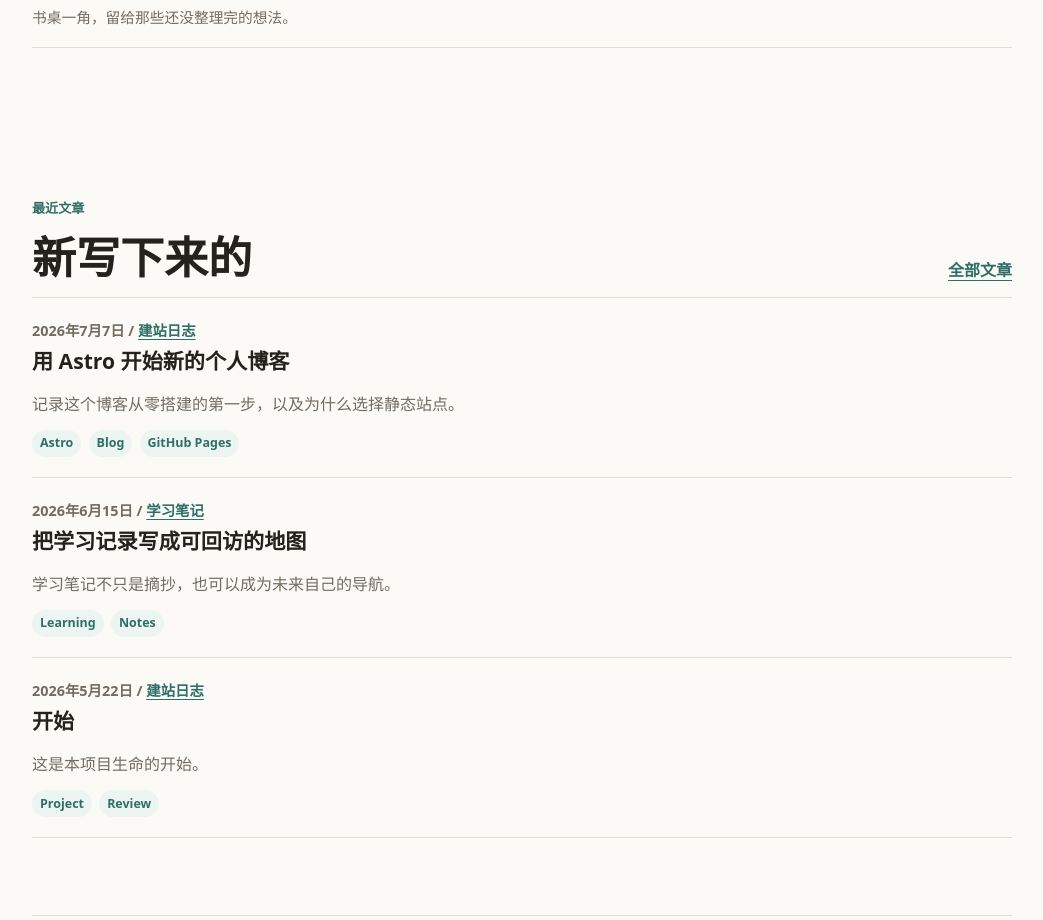
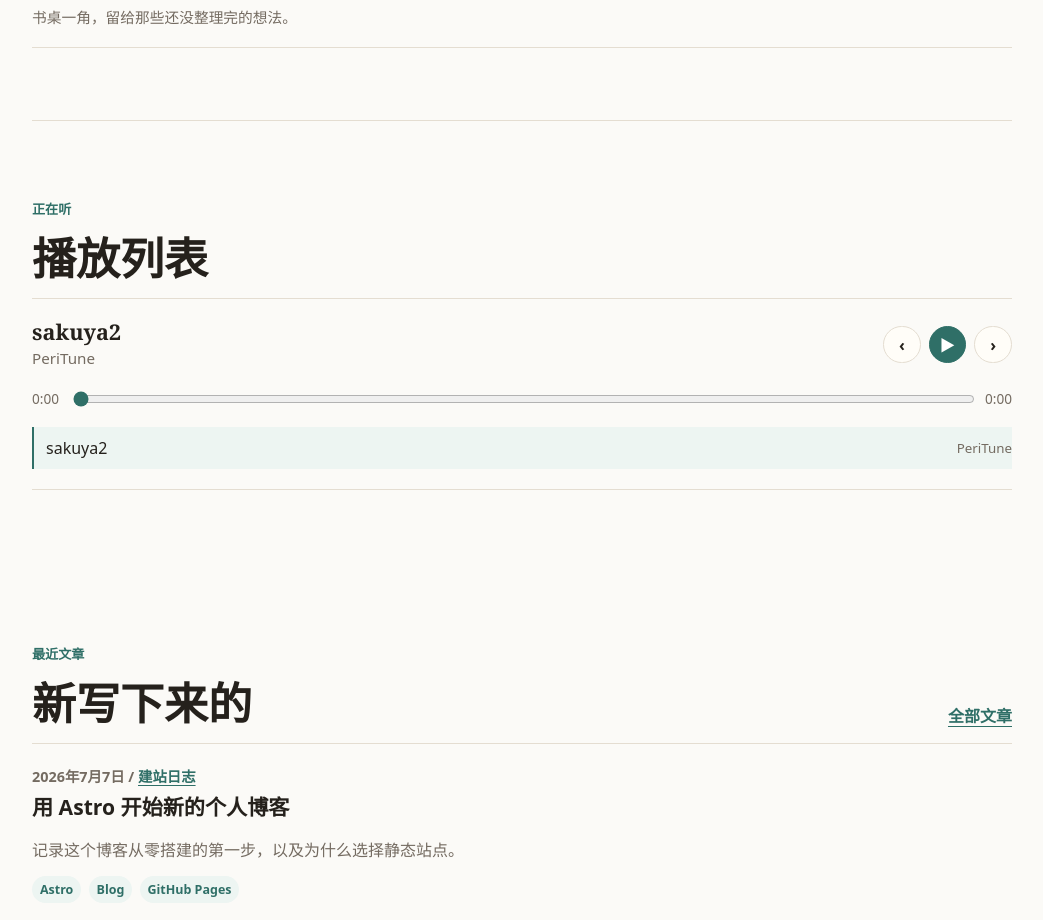
Before and after one commit to TobeTenkabito/TobeTenkabito.github.io, an Astro site: page / in a window 1280 px wide. Shown: the part 1050-1970 px from the top of the page, without its empty margins (118-1161 px from the left). Built offline with nearby package versions, Linux system fonts and the light colour scheme; Astro itself is replaced by a stand-in of ours.

Commit message:
"add the music player component and audio file for Sakuya2.mp3"

```diff
--- /dev/null
+++ b/src/components/MusicPlayer.astro
@@ -0,0 +1,169 @@
+---
+import { playlist } from '@/data/music';
+---
+
+<section class="section music-section" aria-labelledby="music-heading" data-music-player>
+  <div class="section-heading">
+    <div>
+      <p class="eyebrow">正在听</p>
+      <h2 id="music-heading">播放列表</h2>
+    </div>
+  </div>
+
+  <div class="music-player">
+    <div class="music-now">
+      <p class="music-title" data-track-title>{playlist[0]?.title}</p>
+      <p class="music-artist" data-track-artist>{playlist[0]?.artist}</p>
+    </div>
+
+    <div class="music-controls" aria-label="音乐播放控制">
+      <button class="icon-button" type="button" aria-label="上一首" data-prev>‹</button>
+      <button class="icon-button play-button" type="button" aria-label="播放" data-play>
+        <span data-play-icon>▶</span>
+      </button>
+      <button class="icon-button" type="button" aria-label="下一首" data-next>›</button>
+    </div>
+
+    <div class="music-progress">
+      <span data-current-time>0:00</span>
+      <input data-seek type="range" min="0" max="100" value="0" aria-label="播放进度" />
+      <span data-duration>0:00</span>
+    </div>
+
+    <audio data-audio preload="metadata" src={playlist[0]?.src}></audio>
+
+    <ol class="track-list">
+      {
+        playlist.map((track, index) => (
+          <li>
+            <button
+              type="button"
+              class={index === 0 ? 'track-button is-active' : 'track-button'}
+              data-track-index={index}
+              data-src={track.src}
+              data-title={track.title}
+              data-artist={track.artist}
+            >
+              <span>{track.title}</span>
+              <small>{track.artist}</small>
+            </button>
+          </li>
+        ))
+      }
+    </ol>
+  </div>
+</section>
+
+<script>
+  const player = document.querySelector('[data-music-player]');
+
+  if (player) {
+    const audio = player.querySelector<HTMLAudioElement>('[data-audio]');
+    const playButton = player.querySelector<HTMLButtonElement>('[data-play]');
+    const playIcon = player.querySelector<HTMLElement>('[data-play-icon]');
+    const prevButton = player.querySelector<HTMLButtonElement>('[data-prev]');
+    const nextButton = player.querySelector<HTMLButtonElement>('[data-next]');
+    const title = player.querySelector<HTMLElement>('[data-track-title]');
+    const artist = player.querySelector<HTMLElement>('[data-track-artist]');
+    const seek = player.querySelector<HTMLInputElement>('[data-seek]');
+    const currentTime = player.querySelector<HTMLElement>('[data-current-time]');
+    const duration = player.querySelector<HTMLElement>('[data-duration]');
+    const trackButtons = [...player.querySelectorAll<HTMLButtonElement>('[data-track-index]')];
+    let currentIndex = 0;
+
+    const formatTime = (seconds: number) => {
+      if (!Number.isFinite(seconds)) return '0:00';
+      const minutes = Math.floor(seconds / 60);
+      const rest = Math.floor(seconds % 60).toString().padStart(2, '0');
+      return `${minutes}:${rest}`;
+    };
+
+    const setActiveTrack = (index: number, shouldPlay = false) => {
+      const track = trackButtons[index];
+      if (!track || !(audio instanceof HTMLAudioElement)) return;
+
+      currentIndex = index;
+      audio.src = track.dataset.src || '';
+      if (title) title.textContent = track.dataset.title || '';
+      if (artist) artist.textContent = track.dataset.artist || '';
+
+      for (const button of trackButtons) {
+        button.classList.toggle('is-active', button === track);
+      }
+
+      if (seek instanceof HTMLInputElement) seek.value = '0';
+      if (currentTime) currentTime.textContent = '0:00';
+      if (duration) duration.textContent = '0:00';
+
+      if (shouldPlay) {
+        audio.play();
+      }
+    };
+
+    const playCurrent = () => {
+      if (audio instanceof HTMLAudioElement) audio.play();
+    };
+
+    const pauseCurrent = () => {
+      if (audio instanceof HTMLAudioElement) audio.pause();
+    };
+
+    playButton?.addEventListener('click', () => {
+      if (!(audio instanceof HTMLAudioElement)) return;
+      if (audio.paused) {
+        playCurrent();
+      } else {
+        pauseCurrent();
+      }
+    });
+
+    prevButton?.addEventListener('click', () => {
+      const nextIndex = (currentIndex - 1 + trackButtons.length) % trackButtons.length;
+      setActiveTrack(nextIndex, true);
+    });
+
+    nextButton?.addEventListener('click', () => {
+      const nextIndex = (currentIndex + 1) % trackButtons.length;
+      setActiveTrack(nextIndex, true);
+    });
+
+    for (const button of trackButtons) {
+      button.addEventListener('click', () => {
+        const index = Number(button.dataset.trackIndex);
+        setActiveTrack(index, true);
+      });
+    }
+
+    audio?.addEventListener('play', () => {
+      if (playIcon) playIcon.textContent = '||';
+      playButton?.setAttribute('aria-label', '暂停');
+    });
+
+    audio?.addEventListener('pause', () => {
+      if (playIcon) playIcon.textContent = '▶';
+      playButton?.setAttribute('aria-label', '播放');
+    });
+
+    audio?.addEventListener('loadedmetadata', () => {
+      if (!(audio instanceof HTMLAudioElement)) return;
+      if (duration) duration.textContent = formatTime(audio.duration);
+    });
+
+    audio?.addEventListener('timeupdate', () => {
+      if (!(audio instanceof HTMLAudioElement) || !(seek instanceof HTMLInputElement)) return;
+      const progress = audio.duration ? (audio.currentTime / audio.duration) * 100 : 0;
+      seek.value = String(progress);
+      if (currentTime) currentTime.textContent = formatTime(audio.currentTime);
+    });
+
+    audio?.addEventListener('ended', () => {
+      const nextIndex = (currentIndex + 1) % trackButtons.length;
+      setActiveTrack(nextIndex, trackButtons.length > 1);
+    });
+
+    seek?.addEventListener('input', () => {
+      if (!(audio instanceof HTMLAudioElement) || !(seek instanceof HTMLInputElement) || !audio.duration) return;
+      audio.currentTime = (Number(seek.value) / 100) * audio.duration;
+    });
+  }
+</script>
--- /dev/null
+++ b/src/data/music.ts
@@ -0,0 +1,7 @@
+export const playlist = [
+  {
+    title: 'sakuya2',
+    artist: 'PeriTune',
+    src: '/audio/Sakuya2.mp3',
+  },
+];
--- a/src/pages/index.astro
+++ b/src/pages/index.astro
@@ -1,6 +1,7 @@
 ---
 import { getCollection } from 'astro:content';
 import BaseLayout from '@/layouts/BaseLayout.astro';
+import MusicPlayer from '@/components/MusicPlayer.astro';
 import { site } from '@/data/site';
 import { categoryHref, postHref } from '@/lib/posts';
 
@@ -48,6 +49,8 @@ const now = [
     <figcaption>书桌一角，留给那些还没整理完的想法。</figcaption>
   </figure>
 
+  <MusicPlayer />
+
   <section class="section">
     <div class="section-heading">
       <div>
--- a/src/styles/global.css
+++ b/src/styles/global.css
@@ -239,6 +239,131 @@ main {
   font-size: 0.92rem;
 }
 
+.music-section {
+  border-top: 1px solid var(--line);
+}
+
+.music-player {
+  display: grid;
+  grid-template-columns: minmax(0, 0.65fr) auto;
+  gap: 1rem 1.4rem;
+  align-items: center;
+  border-top: 1px solid var(--line);
+  border-bottom: 1px solid var(--line);
+  padding: 1.2rem 0;
+}
+
+.music-now {
+  min-width: 0;
+}
+
+.music-title,
+.music-artist {
+  margin: 0;
+}
+
+.music-title {
+  color: var(--text);
+  font-family: Georgia, "Times New Roman", "Songti SC", SimSun, serif;
+  font-size: 1.35rem;
+  font-weight: 700;
+  line-height: 1.25;
+}
+
+.music-artist {
+  color: var(--muted);
+  font-size: 0.95rem;
+}
+
+.music-controls {
+  display: flex;
+  gap: 0.5rem;
+  justify-content: flex-end;
+}
+
+.icon-button {
+  display: grid;
+  width: 2.35rem;
+  aspect-ratio: 1;
+  place-items: center;
+  border: 1px solid var(--line);
+  border-radius: 999px;
+  background: var(--paper);
+  color: var(--text);
+  cursor: pointer;
+  font: inherit;
+  font-weight: 800;
+  line-height: 1;
+}
+
+.icon-button:hover,
+.icon-button:focus-visible {
+  border-color: var(--accent);
+  color: var(--accent);
+}
+
+.play-button {
+  border-color: var(--accent);
+  background: var(--accent);
+  color: white;
+}
+
+.play-button:hover,
+.play-button:focus-visible {
+  color: white;
+}
+
+.music-progress {
+  display: grid;
+  grid-column: 1 / -1;
+  grid-template-columns: auto minmax(0, 1fr) auto;
+  gap: 0.75rem;
+  align-items: center;
+  color: var(--muted);
+  font-size: 0.85rem;
+}
+
+.music-progress input {
+  width: 100%;
+  accent-color: var(--accent);
+}
+
+.track-list {
+  display: grid;
+  grid-column: 1 / -1;
+  gap: 0.35rem;
+  margin: 0;
+  padding: 0;
+  list-style: none;
+}
+
+.track-button {
+  display: grid;
+  width: 100%;
+  grid-template-columns: minmax(0, 1fr) auto;
+  gap: 1rem;
+  align-items: center;
+  border: 0;
+  border-left: 2px solid transparent;
+  padding: 0.45rem 0 0.45rem 0.75rem;
+  background: transparent;
+  color: var(--text);
+  cursor: pointer;
+  font: inherit;
+  text-align: left;
+}
+
+.track-button small {
+  color: var(--muted);
+}
+
+.track-button:hover,
+.track-button:focus-visible,
+.track-button.is-active {
+  border-left-color: var(--accent);
+  background: var(--accent-soft);
+}
+
 .section,
 .page-heading,
 .post-page {
@@ -462,6 +587,14 @@ main {
     grid-template-columns: 1fr;
   }
 
+  .music-player {
+    grid-template-columns: 1fr;
+  }
+
+  .music-controls {
+    justify-content: flex-start;
+  }
+
   .section-heading {
     align-items: flex-start;
     flex-direction: column;
```
Also changed, not shown: 1 other file.
